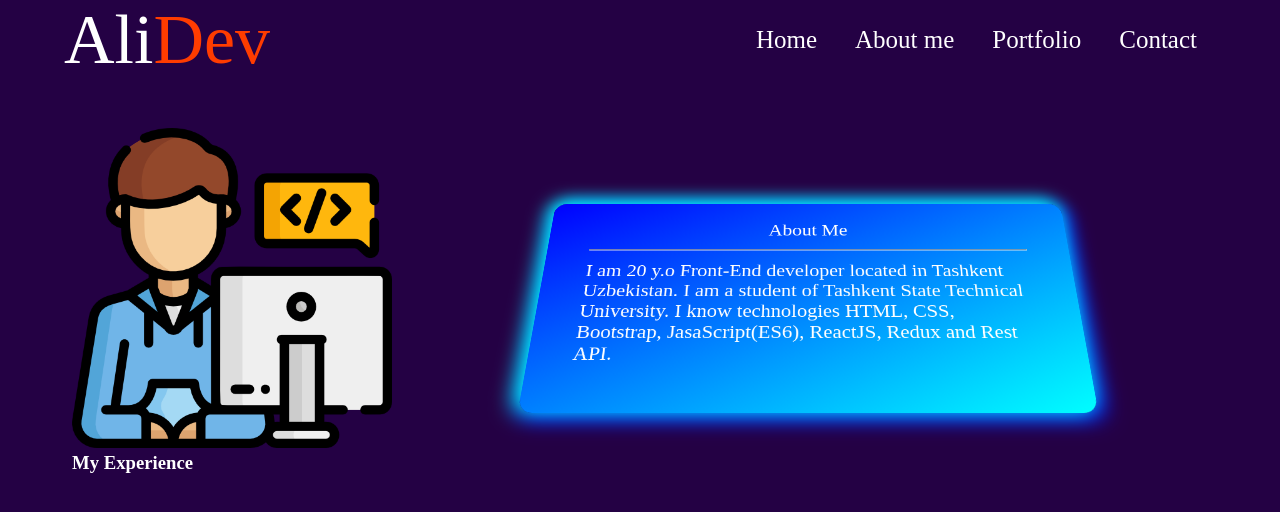
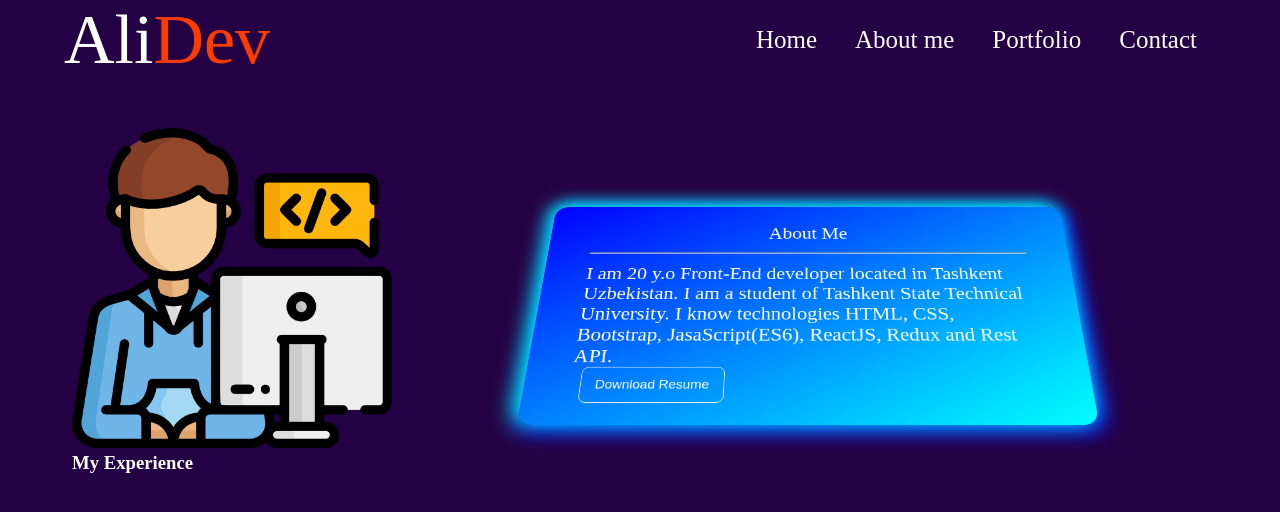
Before and after one commit to odilovalisher17/portfolio, a React (Create React App) app: page /about in a window 1280 px wide. Shown: the top 512 px of the page. Built offline with nearby package versions, Linux system fonts and the light colour scheme; a web font is replaced by a local one.

Commit message:
update 5

```diff
--- a/src/Components/About/About.js
+++ b/src/Components/About/About.js
@@ -18,6 +18,8 @@ const About = () => {
                 <p>
                     I am 20 y.o Front-End developer located in Tashkent Uzbekistan. I am a student of Tashkent State Technical University. I know technologies HTML, CSS, Bootstrap, JasaScript(ES6), ReactJS, Redux and Rest API.
                 </p>
+
+                <button className='h-btn'>Download Resume</button>
             </div>
         </div>
     )
```
